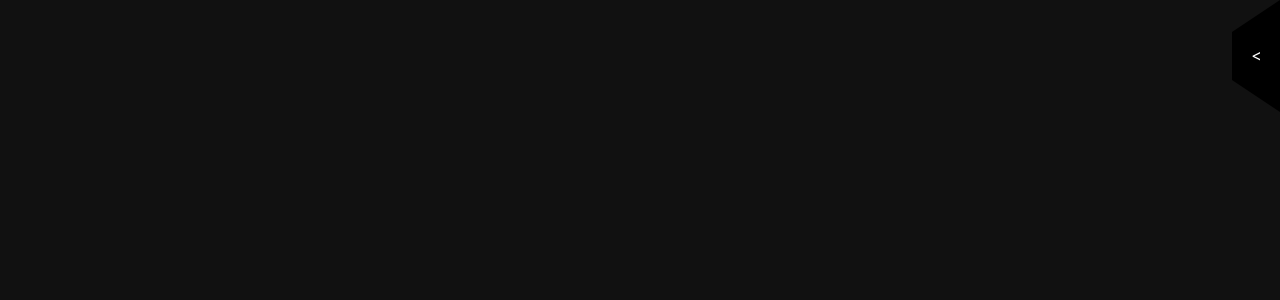
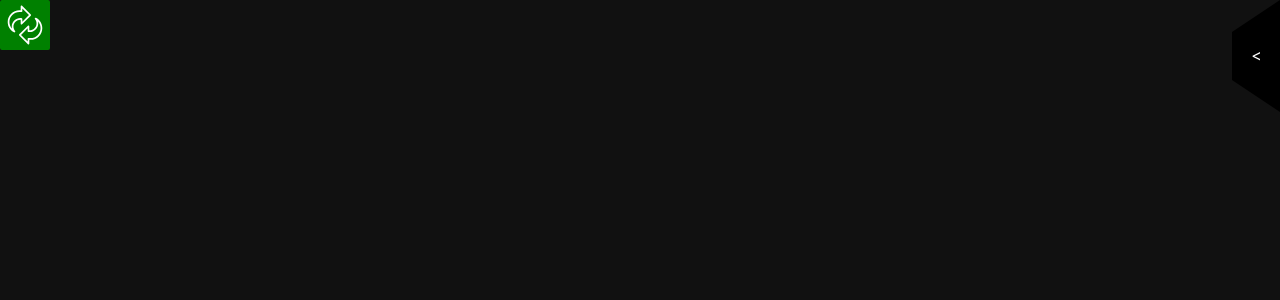
Before and after one commit to Frayna/ME2RN-Sandbox, a React (Create React App) app: page / in a window 1280 px wide. Shown: the top 300 px of the page. Built offline with nearby package versions, Linux system fonts and the light colour scheme.

Commit message:
Refresh Button

```diff
--- a/src/App.css
+++ b/src/App.css
@@ -118,3 +118,31 @@
     display: flex;
     justify-content: center;
 }
+
+.Refresh {
+  background-color: green;
+  border-radius: 2px;
+  color: white;
+  display: inline-flex;
+}
+
+.Refresh-Waiting {
+  background-color: orange;
+}
+
+.Refresh-Waiting-SVG {
+  animation-duration: 1s;
+  animation-direction: normal;
+  animation-iteration-count:infinite;
+  animation-name: rotate;
+  animation-timing-function: linear;
+}
+
+@keyframes rotate {
+  from {
+    transform: rotate(0deg);
+  }
+  to {
+    transform: rotate(359deg);
+  }
+}
--- a/src/App.js
+++ b/src/App.js
@@ -1,28 +1,13 @@
-import React, {useEffect, useRef, useState} from 'react';
+import React, { useEffect, useRef, useState } from 'react';
 
 import './App.css'
 import MultiForm from "./components/utils/Form";
 import TextField from "./components/utils/TextField";
 import SelectField from "./components/utils/SelectField";
 import BlogComponent from "./components/utils/BlogComponent";
+import { wait } from '@testing-library/react';
 
 function App() {
-	const [medecin, setMedecin] = useState({
-		coordonnees: {
-			nom: "",
-			prenom: "",
-			specialite: "",
-			doctolib: false,
-			telephone: "",
-		},
-		evaluationMedecin: {},
-		evaluationResultats: {},
-		tarif: {
-			ald: false,
-			prixconsult: 0
-		},
-		commentaire: ""
-	})
 
 	const [slider, setSlider] = useState(true);
 	const [style, setStyle] = useState({
@@ -31,37 +16,57 @@ function App() {
 		right: "0rem",
 		transform: "translate(20rem)",
 	});
+
+	const [RefreshState, setRefreshState] = useState({
+		waiting : {
+			class: "Refresh-Waiting",
+			svg: "Refresh-Waiting-SVG"
+		},
+		clear : {
+			class:"",
+			svg: ""
+		},
+		state : "clear",
+	});
+
+	const refreshIcon = <svg style={{width:"50px", height:"50px", fill:"currentColor"}} className={RefreshState[RefreshState.state].svg} viewBox="0 0 20 20">
+	<path d="M12.319,5.792L8.836,2.328C8.589,2.08,8.269,2.295,8.269,2.573v1.534C8.115,4.091,7.937,4.084,7.783,4.084c-2.592,0-4.7,2.097-4.7,4.676c0,1.749,0.968,3.337,2.528,4.146c0.352,0.194,0.651-0.257,0.424-0.529c-0.415-0.492-0.643-1.118-0.643-1.762c0-1.514,1.261-2.747,2.787-2.747c0.029,0,0.06,0,0.09,0.002v1.632c0,0.335,0.378,0.435,0.568,0.245l3.483-3.464C12.455,6.147,12.455,5.928,12.319,5.792 M8.938,8.67V7.554c0-0.411-0.528-0.377-0.781-0.377c-1.906,0-3.457,1.542-3.457,3.438c0,0.271,0.033,0.542,0.097,0.805C4.149,10.7,3.775,9.762,3.775,8.76c0-2.197,1.798-3.985,4.008-3.985c0.251,0,0.501,0.023,0.744,0.069c0.212,0.039,0.412-0.124,0.412-0.34v-1.1l2.646,2.633L8.938,8.67z M14.389,7.107c-0.34-0.18-0.662,0.244-0.424,0.529c0.416,0.493,0.644,1.118,0.644,1.762c0,1.515-1.272,2.747-2.798,2.747c-0.029,0-0.061,0-0.089-0.002v-1.631c0-0.354-0.382-0.419-0.558-0.246l-3.482,3.465c-0.136,0.136-0.136,0.355,0,0.49l3.482,3.465c0.189,0.186,0.568,0.096,0.568-0.245v-1.533c0.153,0.016,0.331,0.022,0.484,0.022c2.592,0,4.7-2.098,4.7-4.677C16.917,9.506,15.948,7.917,14.389,7.107 M12.217,15.238c-0.251,0-0.501-0.022-0.743-0.069c-0.212-0.039-0.411,0.125-0.411,0.341v1.101l-2.646-2.634l2.646-2.633v1.116c0,0.174,0.126,0.318,0.295,0.343c0.158,0.024,0.318,0.034,0.486,0.034c1.905,0,3.456-1.542,3.456-3.438c0-0.271-0.032-0.541-0.097-0.804c0.648,0.719,1.022,1.659,1.022,2.66C16.226,13.451,14.428,15.238,12.217,15.238"></path>
+	</svg>
+
 	useEffect(() => {
 		// code to run on component mount
-
+		console.debug(RefreshState[RefreshState.state].class)
 	}, []);
 
 
-	const wrapperRef = useRef();
 
-	const trigger = () => {
-		wrapperRef.current.valueOf().classList.toggle('hide');
-	};
 
 	const hide = () => {
 		setSlider(!slider);
-		slider ? setStyle({...style, transform: "translate(0rem)"}) : setStyle({...style, transform: "translate(20rem)"});
+		slider ? setStyle({ ...style, transform: "translate(0rem)" }) : setStyle({ ...style, transform: "translate(20rem)" });
 	};
+
+	const refresh = () => {
+		console.debug("Refresh Button Clicked !");
+		setRefreshState({...RefreshState, state:"waiting"})
+		setTimeout(() => {setRefreshState({...RefreshState, state:"clear"})}, 1500)
+	}
 
 	return (
 		<div className="App-content">
 			<div className={"Wrapper"} style={style}>
-					<div className={"Store"} style={{pointerEvents: "auto"}}>
+				<div className={"Store"} style={{ pointerEvents: "auto" }}>
 					<div className={"Store-title"}>
 						Title
 						</div>
 					<div className={"Store-content"}>
 					</div>
 				</div>
-					<div className="Store-button-hide" onClick={hide} style={{pointerEvents: "auto"}}>
+				<div className="Store-button-hide" onClick={hide} style={{ pointerEvents: "auto" }}>
 					<div className="Store-button-content">{slider ? "<" : ">"}</div>
 				</div>
 			</div>
+			<div className={"Refresh " + RefreshState[RefreshState.state].class} onClick={refresh}>{refreshIcon}</div>
 		</div>
 	);
 }
```
Lines whose indentation alone changed are shown as unchanged.
